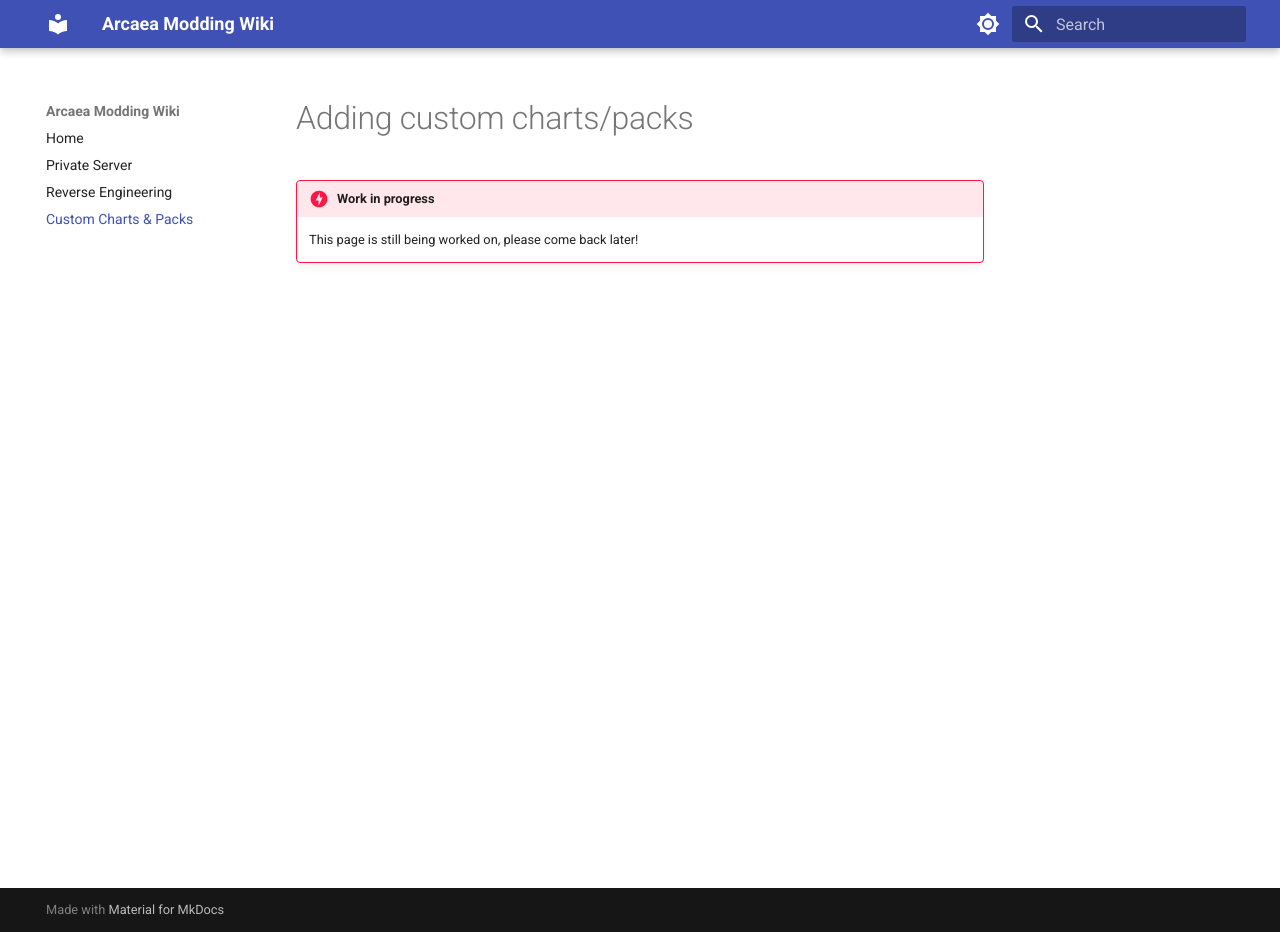
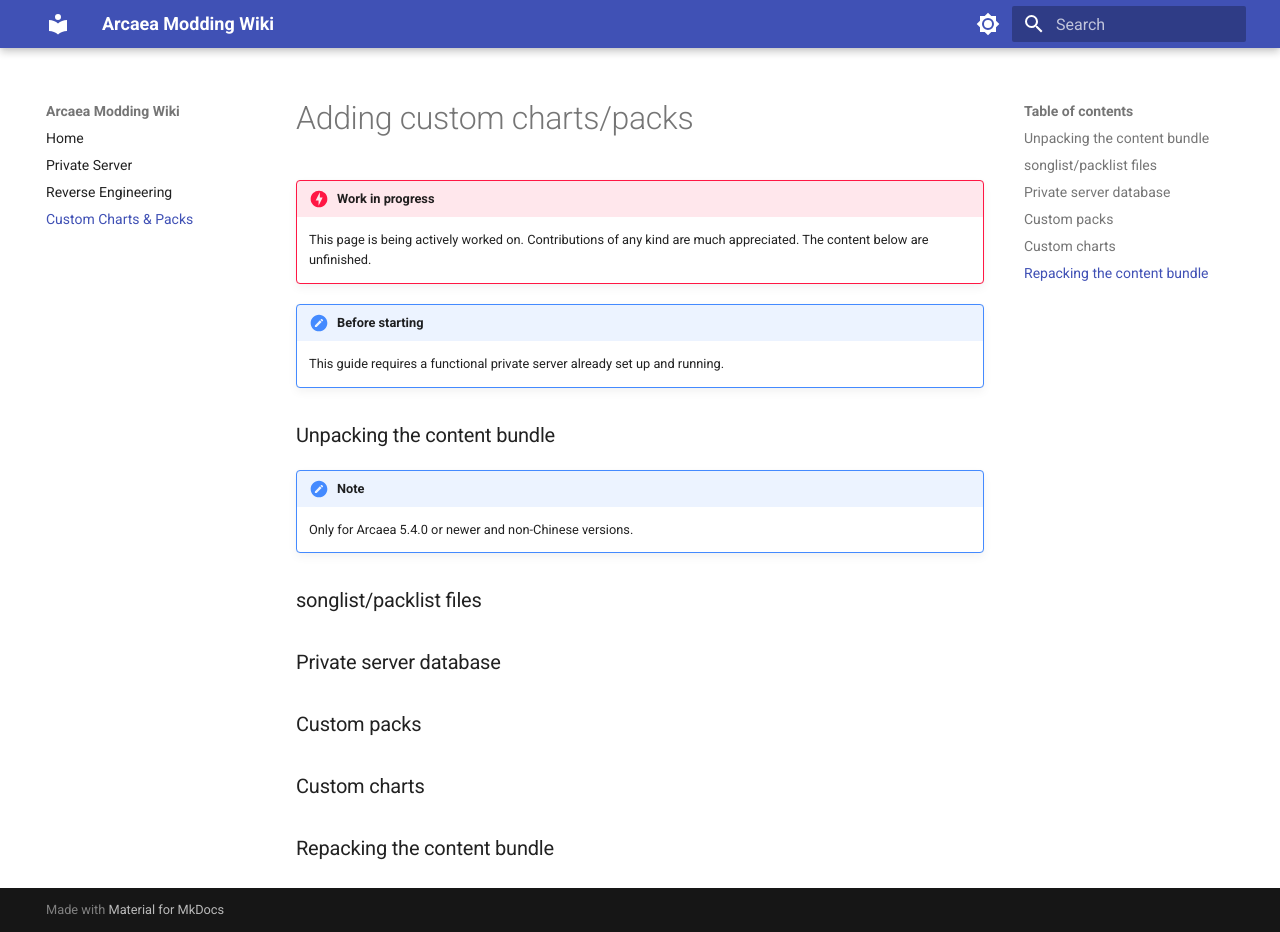
Before and after one commit to FishiaT/arcmodwiki, an MkDocs documentation site: the page built from docs/custom-charts-packs.md, in a window 1280 px wide and 932 px high. Built offline with MkDocs 1.6.1 and Material for MkDocs 9.7.7, drawn with Linux system fonts in a browser that asks for light colours.

Commit message:
some cleaning up
+ foundation for custom charts/packs page

```diff
--- a/docs/custom-charts-packs.md
+++ b/docs/custom-charts-packs.md
@@ -1,4 +1,21 @@
 # Adding custom charts/packs
 
 !!! danger "Work in progress"
-    This page is still being worked on, please come back later!
+    This page is being actively worked on. Contributions of any kind are much appreciated. The content below are unfinished.
+
+!!! note "Before starting"
+    This guide requires a functional private server already set up and running.
+
+### Unpacking the content bundle
+!!! note
+    Only for Arcaea 5.4.0 or newer and non-Chinese versions.
+
+### songlist/packlist files
+
+### Private server database
+
+### Custom packs
+
+### Custom charts
+
+### Repacking the content bundle
--- a/mkdocs.yml
+++ b/mkdocs.yml
@@ -3,13 +3,24 @@
   - offline
   - search
 markdown_extensions:
+  - pymdownx.inlinehilite
+  - pymdownx.snippets
+  - pymdownx.superfences
   - admonition
   - pymdownx.details
-  - pymdownx.superfences
   - def_list
   - attr_list
   - pymdownx.tasklist:
       custom_checkbox: true
+  - pymdownx.tabbed:
+      alternate_style: true
+      slugify: !!python/object/apply:pymdownx.slugs.slugify
+        kwds:
+          case: lower
+  - pymdownx.highlight:
+      anchor_linenums: true
+      line_spans: __span
+      pygments_lang_class: true
 nav:
   - Home: index.md
   - Private Server: private-server.md
@@ -28,3 +39,5 @@
       toggle:
         icon: material/brightness-4
         name: Switch to light mode
+  features:
+    - content.code.copy
```
Also changed, not shown: docs/index.md (+2 -2 lines), docs/private-server.md (+14 -12 lines).
